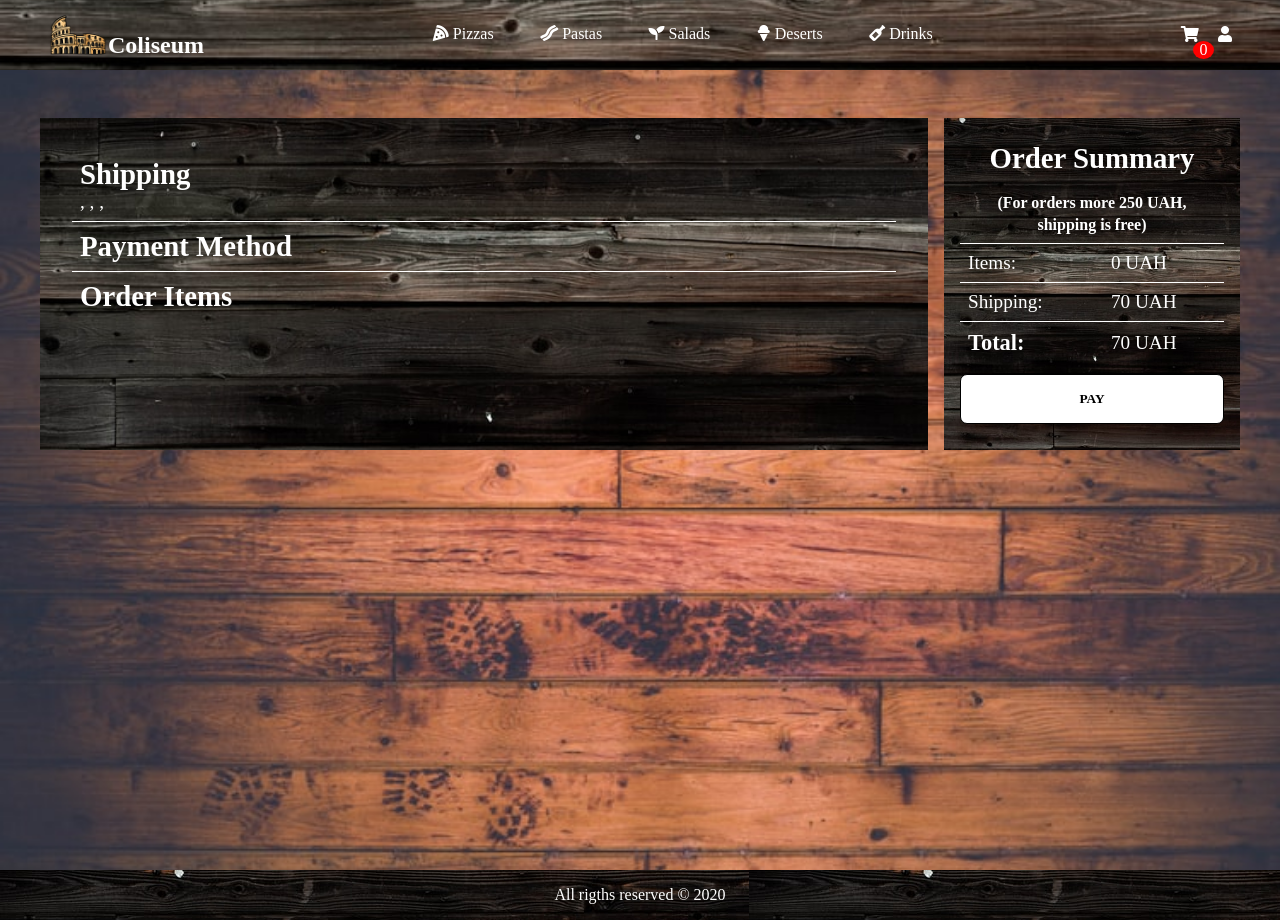
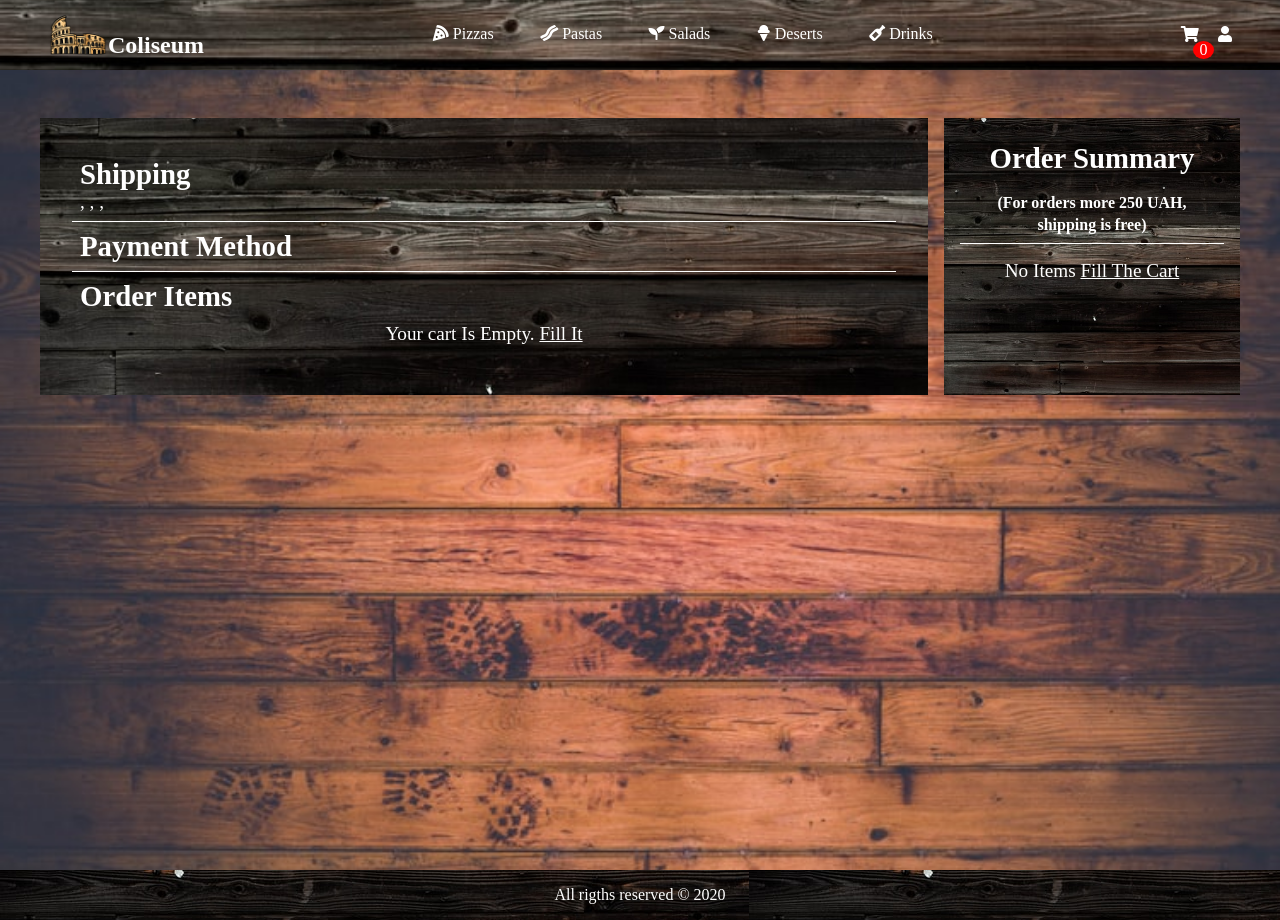
Before and after one commit to IgorNep/pizzashop, a React (Create React App) app in the folder client/: page /placeorder in a window 1280 px wide. Built offline with nearby package versions, Linux system fonts and the light colour scheme; a web font is replaced by a local one.

Commit message:
fix bag when cart is empty in placeorder screen

```diff
--- a/client/src/screens/PlaceOrderScreen.js
+++ b/client/src/screens/PlaceOrderScreen.js
@@ -1,7 +1,6 @@
 import React from 'react';
 import { useDispatch, useSelector } from 'react-redux';
-import ProgressSteps from '../components/ProgressSteps';
-
+import { Link } from 'react-router-dom';
 const PlaceOrderScreen = ({ history }) => {
   const dispatch = useDispatch();
 
@@ -32,7 +31,17 @@ const PlaceOrderScreen = ({ history }) => {
             <div className="place-order-screen__items_item">
               <table className="place-order-screen__items_table">
                 <tbody>
-                  {cartItems.map((item) => (
+                  {cartItems.length === 0 ? (
+                    <tr>
+                      <td>
+                        Your cart Is Empty.{' '}
+                        <Link to="/menu/pizza" style={{ color: '#fff' }}>
+                          Fill It
+                        </Link>
+                      </td>{' '}
+                    </tr>
+                  ) : (
+                    cartItems.map((item) => (
                       <tr key={item._id}>
                         <td>
                           <img src={item.image} alt="img" />
@@ -47,7 +56,8 @@ const PlaceOrderScreen = ({ history }) => {
                         </td>
                         <td></td>
                       </tr>
-                  ))}
+                    ))
+                  )}
                 </tbody>
               </table>
             </div>
@@ -63,6 +73,15 @@ const PlaceOrderScreen = ({ history }) => {
                 </th>
               </tr>
             </thead>
+            {cartItems.length === 0 ? (
+              <p style={{ textAlign: 'center', marginTop: '1rem' }}>
+                No Items{' '}
+                <Link to="/menu/pizza" style={{ color: '#fff' }}>
+                  Fill The Cart
+                </Link>{' '}
+              </p>
+            ) : (
+              <>
                 <tbody>
                   <tr>
                     <td>Items:</td>
@@ -79,9 +98,18 @@ const PlaceOrderScreen = ({ history }) => {
                     </td>
                     <td>{totalPay} UAH</td>
                   </tr>
+                  <tr style={{ borderBottom: 'none' }}>
+                    <td colSpan="2">
+                      {' '}
+                      <button className="btn btn-light d-block">
+                        Pay {totalPay} UAH
+                      </button>
+                    </td>
+                  </tr>
                 </tbody>
+              </>
+            )}
           </table>
-          <button className="btn btn-light d-block">Pay</button>
         </div>
       </div>
     </>
```
Also changed, not shown: 1 other file (tests, documents, lock files or other folders). Lines whose indentation alone changed are shown as unchanged.
